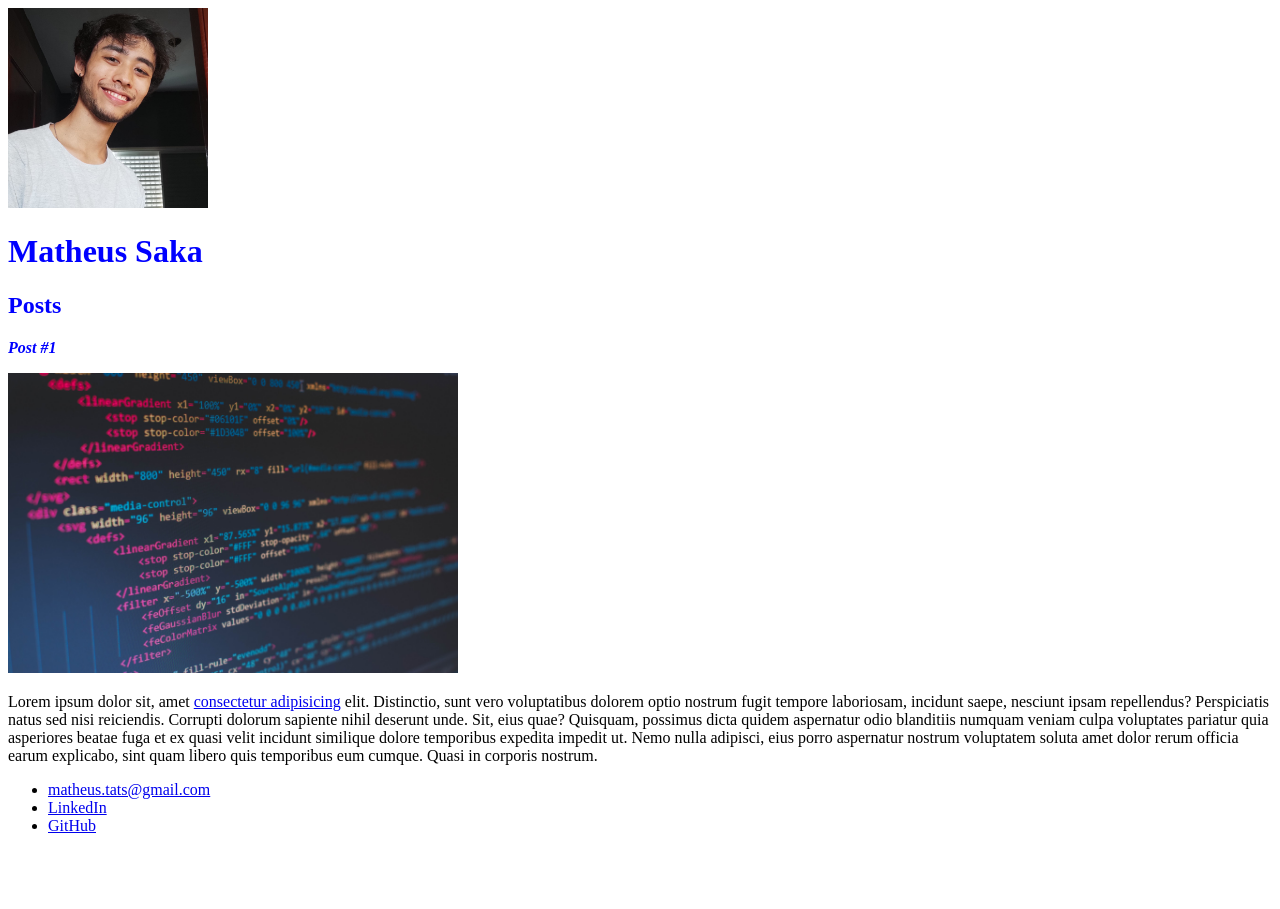
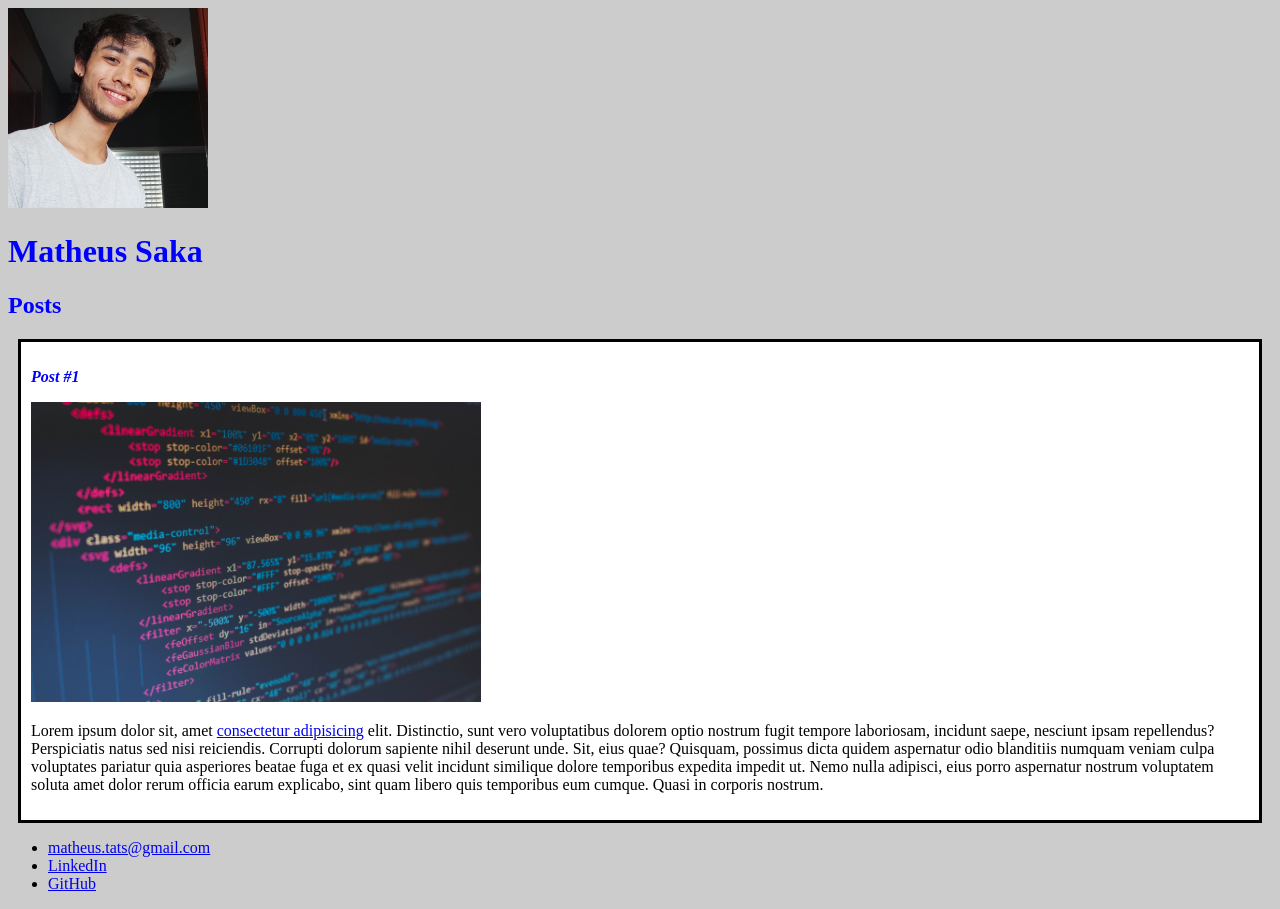
Before and after one commit to tatsuosaka/Bootcamp-Decola-Tech, a plain HTML site: page Módulo - HTML-CSS3/index.html in a window 1280 px wide. Before the commit the page ends 851 px from the top, so only its background shows below. Drawn offline with Linux system fonts and the light colour scheme.

Commit message:
Update style.css

```diff
--- a/Módulo - HTML-CSS3/style.css
+++ b/Módulo - HTML-CSS3/style.css
@@ -1,3 +1,7 @@
+body {
+    background: #ccc;
+}
+
 #title, .subtitle, .post_title {
     color: blue;
 }
@@ -6,3 +10,10 @@
     font-size: 16px;
     font-style: italic;
 }
+
+.post {
+    background: white;
+    padding: 10px;
+    border: 3px solid black;
+    margin: 10px;
+}
```
